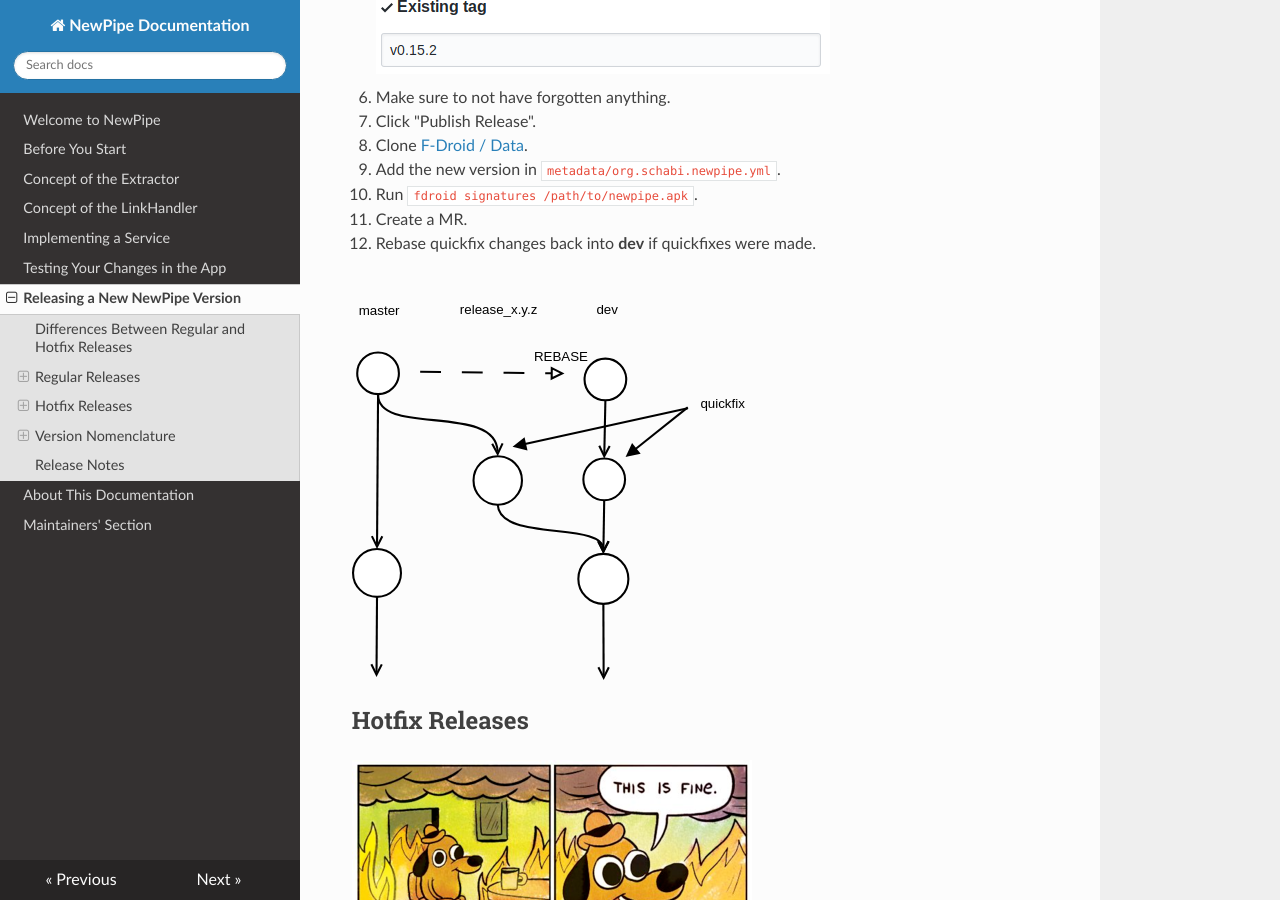
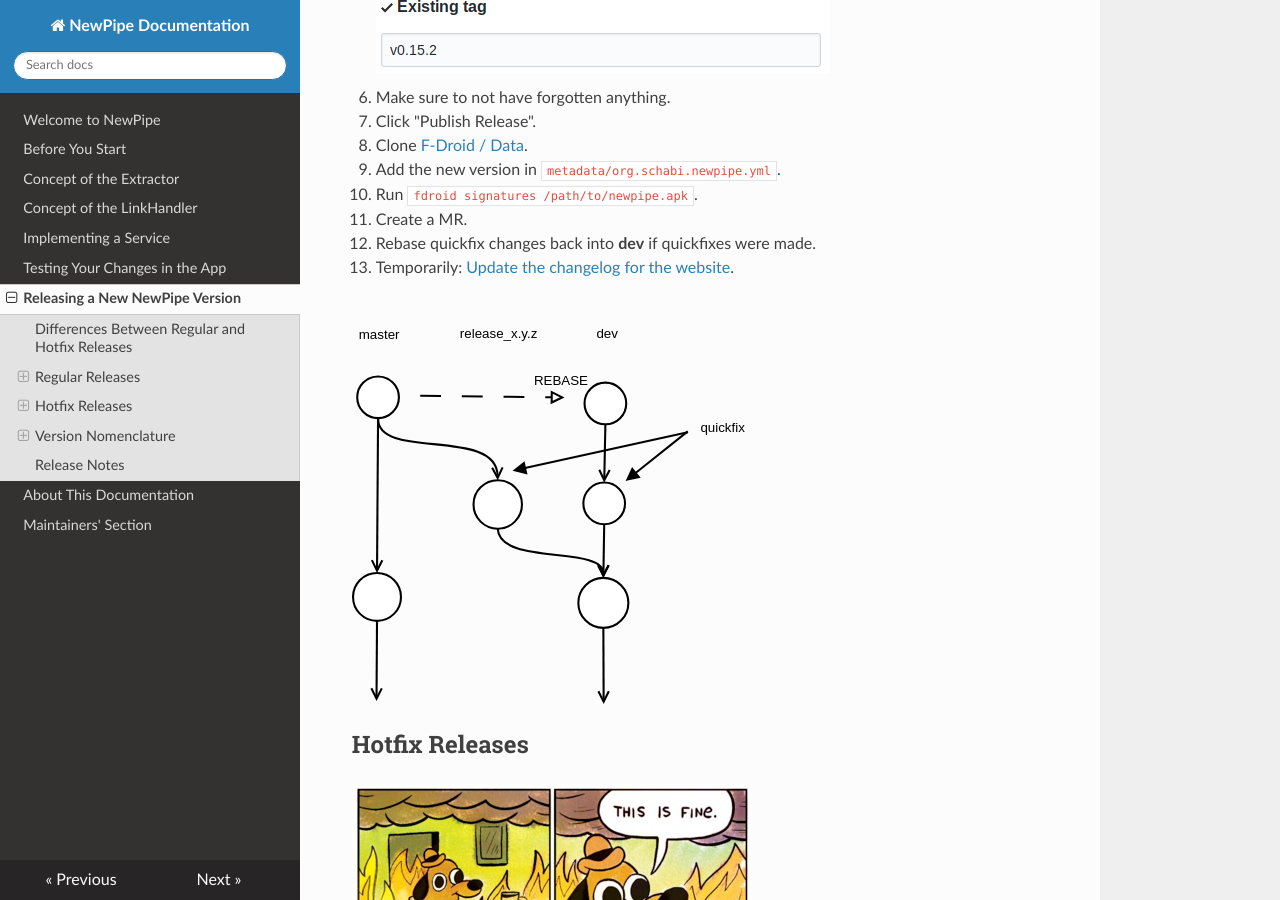
Before and after one commit to TeamNewPipe/documentation, an MkDocs documentation site: the page built from docs/05_releasing.md, in a window 1280 px wide and 900 px high, scrolled down 3942 px. Built offline with MkDocs 1.6.1, drawn with Linux system fonts in a browser that asks for light colours; nearby versions of some CDN libraries; library files that are not in the unit come from our copies; some of the changed text lies outside the part shown.

Commit message:
Add link to website changelog.
Will be deprecated as soon we have an API for changelogs running.

```diff
--- a/docs/05_releasing.md
+++ b/docs/05_releasing.md
@@ -96,6 +96,7 @@ this is what you should do when releasing:
 10. Run `fdroid signatures /path/to/newpipe.apk`.
 11. Create a MR.
 12. Rebase quickfix changes back into __dev__ if quickfixes were made.
+13. Temporarily: [Update the changelog for the website](https://github.com/TeamNewPipe/website/blob/master/_includes/release_data.html).
 
 ![rebase_back](img/rebase_back_release.svg)
 
@@ -139,6 +140,7 @@ Here's what you do when releasing a hotfix:
 11. Run `fdroid signatures /path/to/newpipe.apk`.
 12. Create a MR.
 13. Rebase the hotfix back into __dev__ branch.
+14. Temporarily: [Update the changelog for the website](https://github.com/TeamNewPipe/website/blob/master/_includes/release_data.html).
 
 ![rebase_back_hotfix](img/rebase_back_hotfix.svg)
 
```
